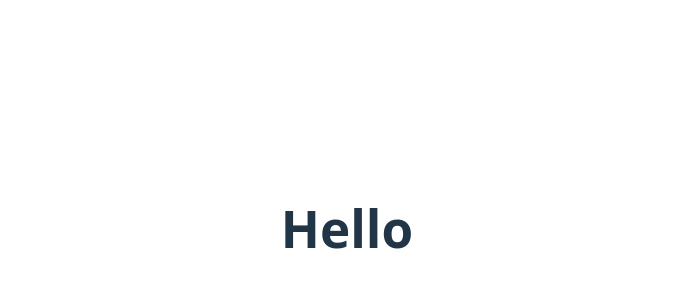
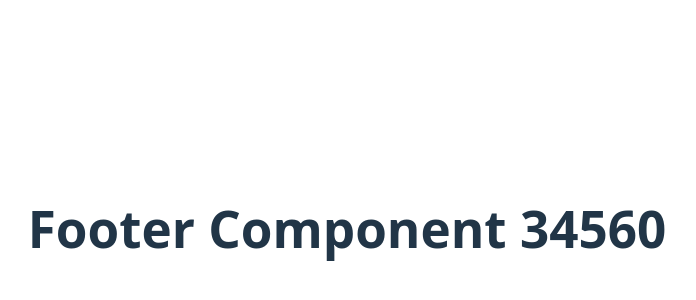
Before and after one commit to AzhaghuMaathavan/JS-FrontEnd, a React app in the folder frontend/: page / in a window 1280 px wide. Shown: the part 172-472 px from the top of the page, without its empty margins (293-989 px from the left). Built offline with nearby package versions, Linux system fonts and the light colour scheme; the HTML template or start-up script is replaced by a standard one.

Commit message:
AppContext and Footer

```diff
--- a/frontend/src/App.jsx
+++ b/frontend/src/App.jsx
@@ -2,13 +2,16 @@ import React from 'react'
 import reactLogo from './assets/react.svg'
 import viteLogo from '/vite.svg'
 import './App.css'
-import LifeCycleEg from './component/LifeCycleEg';
+import AppContext from './component/AppContext';
+import Footer from './component/Footer';
 
 
 function App() {
   return (
     <div>
-      <LifeCycleEg />
+      <AppContext>
+        <Footer />
+      </AppContext>
     </div>
   );
 }
--- /dev/null
+++ b/frontend/src/component/AppContext.jsx
@@ -0,0 +1,14 @@
+import React,{createContext} from 'react'
+export let Appcontext=createContext();
+
+export default function AppContext(props) {
+    let secretData=34560
+  return (
+    <div>
+        <Appcontext.Provider value={secretData}>
+            {props.children}
+            {/* children components */}
+        </Appcontext.Provider>
+    </div>
+  )
+}
--- /dev/null
+++ b/frontend/src/component/Footer.jsx
@@ -0,0 +1,10 @@
+import React, {useContext}from 'react'
+import {Appcontext} from './AppContext'
+export default function Footer() {
+    let data=useContext(Appcontext)
+  return (
+    <div>
+      <h1>Footer Component {data}</h1>
+    </div>
+  )
+}
```
